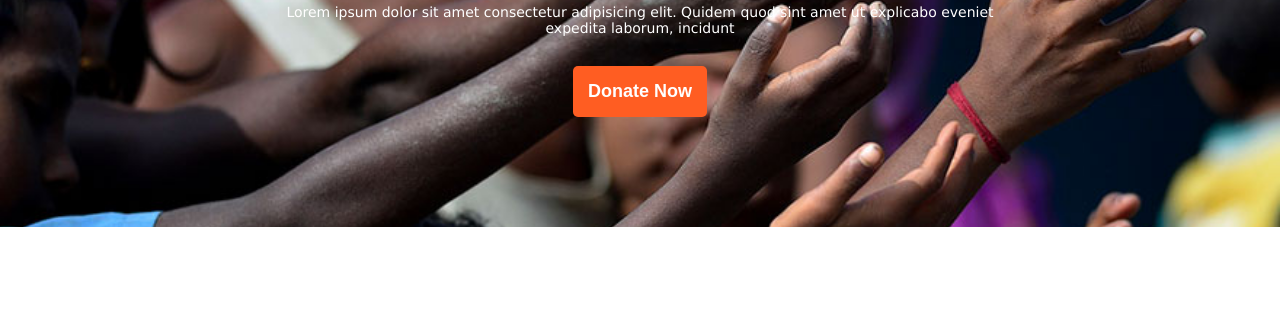
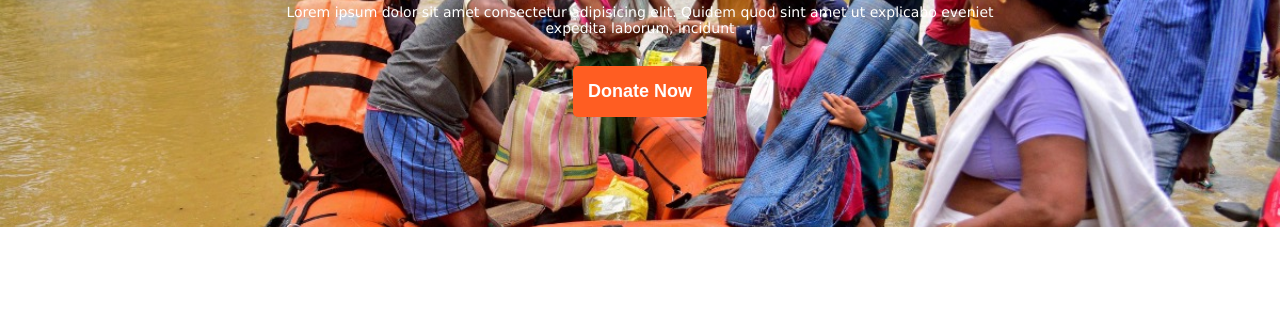
Before and after one commit to sayed8901/donate-today_demo-project, a plain HTML site: page index.html in a window 1280 px wide. Shown: the part 242-563 px from the top of the page. Drawn offline with Linux system fonts and the light colour scheme.

Commit message:
banner phot changed

```diff
--- a/style.css
+++ b/style.css
@@ -5,7 +5,7 @@ body{
     font-family:'Lucida Sans', 'Lucida Sans Regular', 'Lucida Grande', 'Lucida Sans Unicode', Geneva, Verdana, sans-serif
 }
 .banner{
-    background-image: url('images/donation13.jpg');
+    background-image: url(images/donation5.jpg);
     background-size: cover;
     padding: 110px 200px;
     text-align: center;
```
